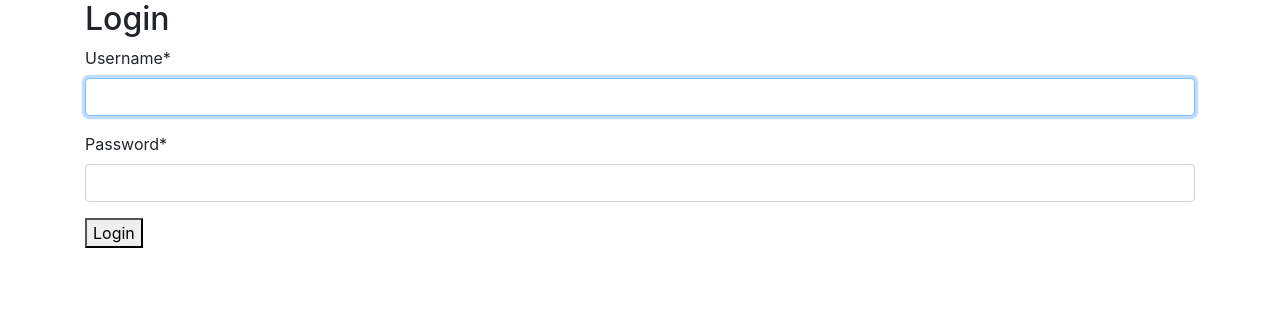
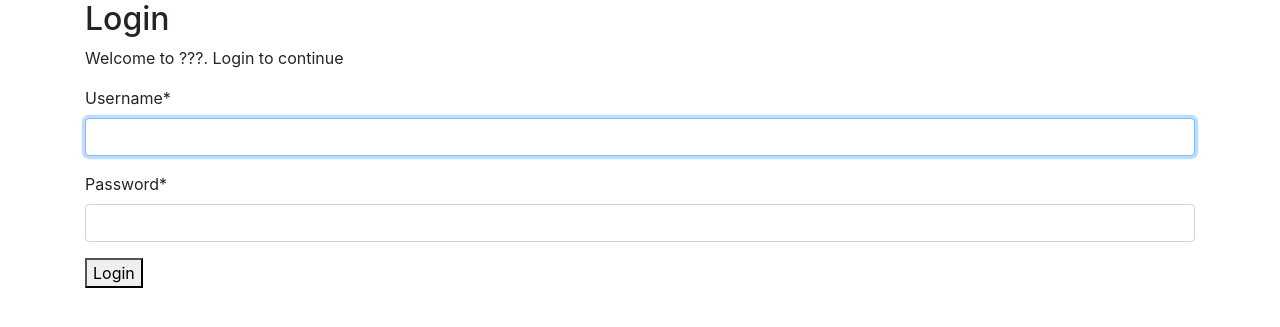
Before and after one commit to Mildness10/url-shortener, a Django app: page /login/ in a window 1280 px wide. Shown: the top 327 px of the page. Run offline with Django 4.2, Linux system fonts and the light colour scheme; some libraries are stand-ins or nearby versions.

Commit message:
modified login page

```diff
--- a/templates/registration/login.html
+++ b/templates/registration/login.html
@@ -4,6 +4,7 @@
 
 {% block content %}
     <h2>Login</h2>
+    <p>Welcome to ???. Login to continue</p>
     <form method="post">
         {% csrf_token %}
         {{ form|crispy }}
```
